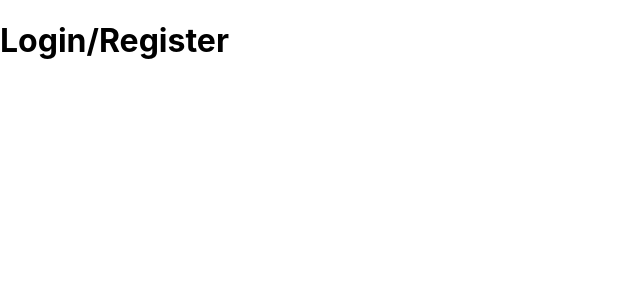
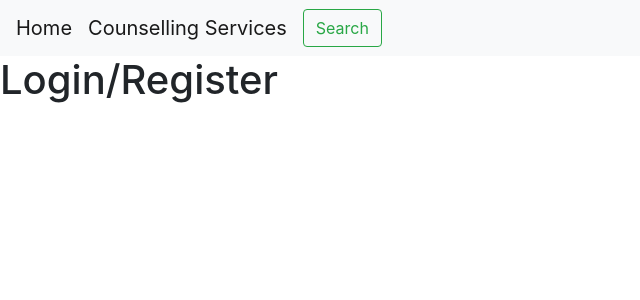
Before and after one commit to k-choonkiat/Journaly, a React (Create React App) app in the folder frontend/: page / in a window 1280 px wide. Shown: the top 300 px of the page, without its empty margins (0-640 px from the left). Built offline with nearby package versions, Linux system fonts and the light colour scheme.

Commit message:
added nav bar

```diff
--- a/frontend/package.json
+++ b/frontend/package.json
@@ -6,7 +6,9 @@
     "@testing-library/jest-dom": "^4.2.4",
     "@testing-library/react": "^9.4.0",
     "@testing-library/user-event": "^7.2.1",
+    "bootstrap": "^4.4.1",
     "react": "^16.12.0",
+    "react-bootstrap": "^1.0.0-beta.16",
     "react-dom": "^16.12.0",
     "react-router-dom": "^5.1.2",
     "react-scripts": "3.4.0"
--- a/frontend/src/components/counselor.js
+++ b/frontend/src/components/counselor.js
@@ -1,11 +1,14 @@
 import React from 'react';
 import {Link} from 'react-router-dom'
+import Nav from './nav'
 
 export default function Counselor(){
   return(
     <div>
+      <Nav/>
       <h1>Hello, Counselor</h1>
       <Link to="/">Home</Link>
+
     </div>
   )
 }
--- a/frontend/src/components/home.js
+++ b/frontend/src/components/home.js
@@ -1,9 +1,15 @@
 import React from 'react';
+import 'bootstrap/dist/css/bootstrap.min.css';
+import Nav from './nav.js'
 
-export default function Home(){
-  return(
+
+
+export default class Home extends React.Component{
+  render(){
+    return(
     <div>
+      <Nav/>
       <h1>Login/Register</h1>
     </div>
   )
-}
+}}
--- /dev/null
+++ b/frontend/src/components/nav.js
@@ -0,0 +1,24 @@
+import React from 'react';
+import 'bootstrap/dist/css/bootstrap.min.css';
+import Button from 'react-bootstrap/Button';
+import Navbar from 'react-bootstrap/Navbar';
+import Form from 'react-bootstrap/Form';
+
+
+export default class Nav extends React.Component{
+  render(){
+    return(
+    <div>
+      <Navbar bg="light" expand="lg">
+  <Navbar.Brand href="Home">Home</Navbar.Brand>
+  <Navbar.Brand href="Counselor">Counselling Services</Navbar.Brand>
+  <Navbar.Toggle aria-controls="basic-navbar-nav" />
+  <Navbar.Collapse id="basic-navbar-nav">
+    <Form inline>
+      <Button variant="outline-success">Search</Button>
+    </Form>
+  </Navbar.Collapse>
+</Navbar>
+    </div>
+  )
+}}
```
Also changed, not shown: 2 other files (tests, documents, lock files or other folders).
